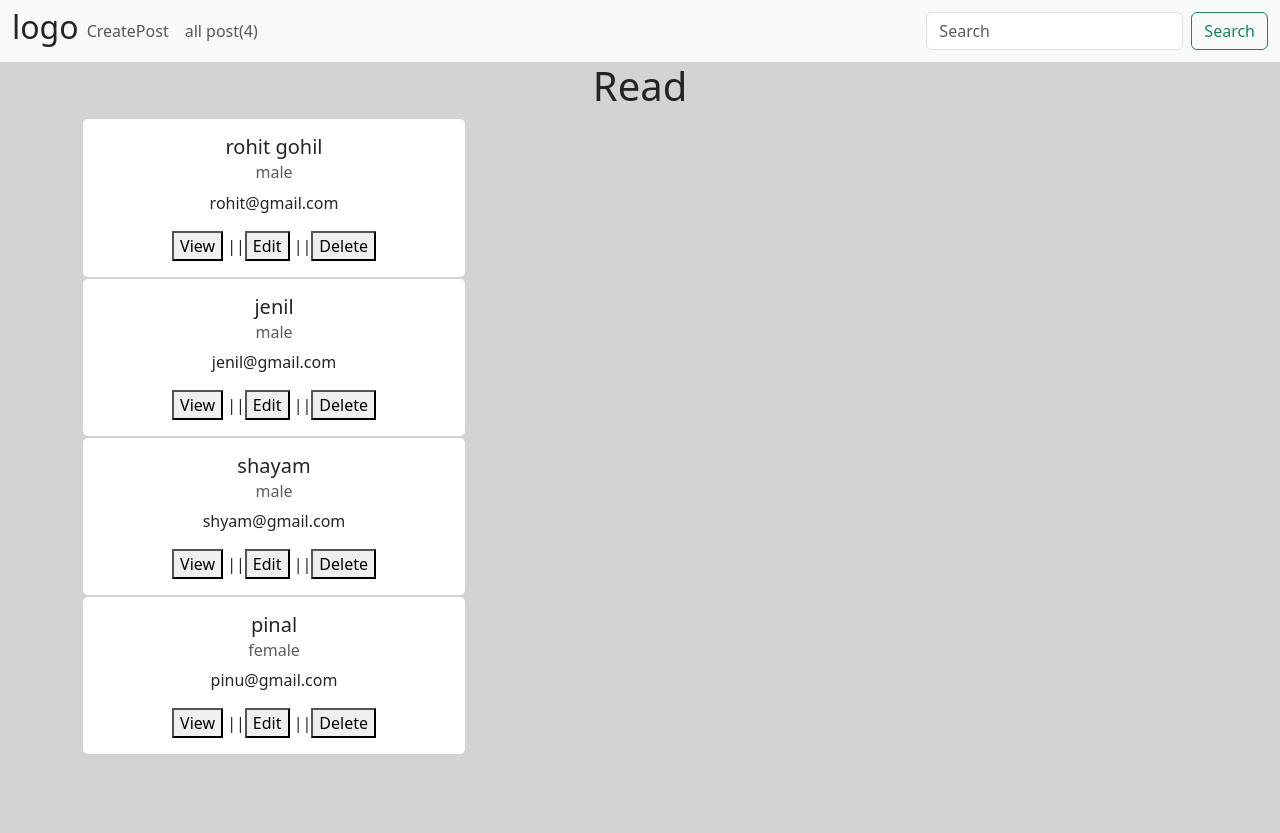
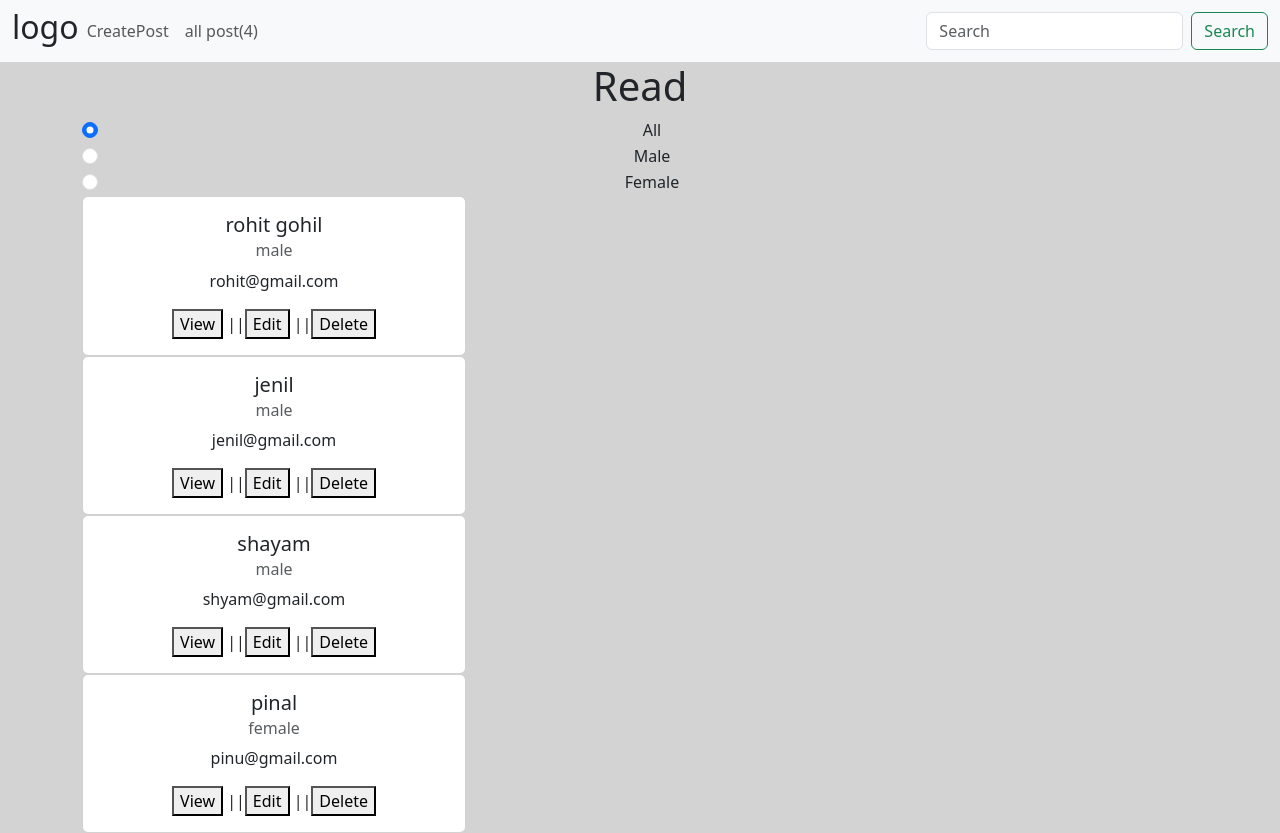
Before and after one commit to rohit9github/React-Redux__project, a React (Create React App) app in the folder redux-app/: page /read in a window 1280 px wide. Before the commit the page ends 800 px from the top, so only its background shows below. Built offline with nearby package versions, Linux system fonts and the light colour scheme; data requests are answered from the project's data file.

Commit message:
filter data on gender

```diff
--- a/redux-app/src/Componets/Read.jsx
+++ b/redux-app/src/Componets/Read.jsx
@@ -5,16 +5,18 @@ import Container from 'react-bootstrap/Container';
 import { useDispatch, useSelector } from "react-redux";
 import { deleteUser, showUser } from "../features/userDetailsslice";
 import Modal from "./Modal";
+import Form from 'react-bootstrap/Form';
 import { useNavigate } from "react-router-dom";
 
 function Read() {
 
     const dispatch = useDispatch();
-    const[id,setId] =useState();
-    const [showModal,setShowModal] = useState(false);
-    const navigate = useNavigate()
+    const [id, setId] = useState();
+    const [showModal, setShowModal] = useState(false);
+    const navigate = useNavigate();
+    const[radioData,setRadioData] = useState("");
 
-    const { users, loading,searchData } = useSelector((state) => state.app)
+    const { users, loading, searchData } = useSelector((state) => state.app)
 
     useEffect(() => {
 
@@ -36,13 +38,26 @@ function Read() {
             {showModal && <Modal id={id} showModal={showModal} setShowModal={setShowModal} />}
             <h1>Read</h1>
             <Container>
+                <Form.Check type="radio" label="All" name='gender' checked={radioData==""} value={""}  onChange={(e)=>setRadioData(e.target.value)} />
+                <Form.Check type="radio" label="Male" name='gender' value="male" onChange={(e)=>setRadioData(e.target.value)} />
+                <Form.Check type="radio" label="Female" name='gender' value="female" onChange={(e)=>setRadioData(e.target.value)} />
                 {users &&
-                    users.filter((v,i)=>{
-                        if(searchData.length === 0){
+                    users.filter((v, i) => {
+                        if (searchData.length === 0) {
                             return v
                         }
+                        else {
+                            return v.name.toLowerCase().includes(searchData.toLowerCase())
+                        }
+                    }).filter((v1)=>{
+                        if(radioData === "male"){
+                            return v1.gender === radioData
+                        }
+                        else if (radioData === "female" ){
+                            return v1.gender === radioData
+                        }
                         else{
-                            return v.name.toLowerCase().includes(searchData.toLowerCase())
+                            return v1
                         }
                     })
                         .map((v, i) => (
@@ -52,9 +67,9 @@ function Read() {
                                     <Card.Title>{v.name}</Card.Title>
                                     <Card.Subtitle className="mb-2 text-muted">{v.gender}</Card.Subtitle>
                                     <Card.Text>{v.mail}</Card.Text>
-                                <button onClick={()=>[setId(v.id),setShowModal(true)]}>View</button> ||
-                                 <button onClick={()=>updateUser(v.id)}>Edit</button> ||
-                                <button onClick={()=>dispatch(deleteUser(v.id))}>Delete</button>
+                                    <button onClick={() => [setId(v.id), setShowModal(true)]}>View</button> ||
+                                    <button onClick={() => updateUser(v.id)}>Edit</button> ||
+                                    <button onClick={() => dispatch(deleteUser(v.id))}>Delete</button>
                                 </Card.Body>
                             </Card>
 
```
Lines whose indentation alone changed are shown as unchanged.
